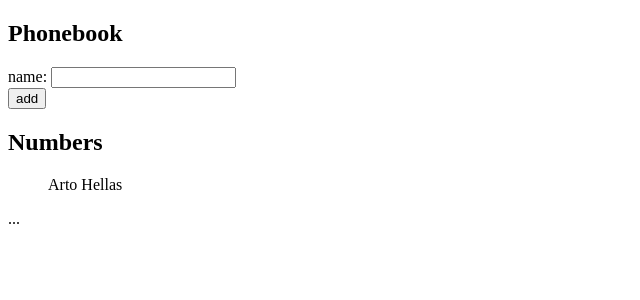
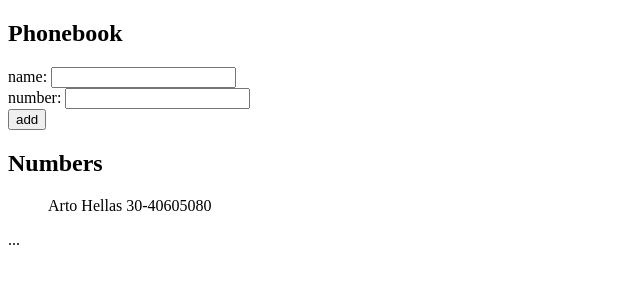
Before and after one commit to martineznacho4/FullStackOpen, a React (Vite) app in the folder part2/: page / in a window 1280 px wide. Shown: the top 300 px of the page, without its empty margins (0-640 px from the left). Built offline with nearby package versions, Linux system fonts and the light colour scheme.

Commit message:
exercise 2.8

```diff
--- a/part2/src/App.jsx
+++ b/part2/src/App.jsx
@@ -1,34 +1,45 @@
 import { useState } from "react";
 
-const Person = ({ name }) => {
-  return <p>{name}</p>;
+const Person = ({ name, number }) => {
+  return (
+    <p>
+      {name} {number}
+    </p>
+  );
 };
 
 const App = () => {
-  const [persons, setPersons] = useState([{ name: "Arto Hellas" }]);
-
+  const [persons, setPersons] = useState([
+    { name: "Arto Hellas", number: "30-40605080" },
+  ]);
   const [newName, setNewName] = useState("");
+  const [newNumber, setNewNumber] = useState("");
 
   const addContact = (event) => {
     event.preventDefault();
-
-    const found = persons.some(person => person.name === newName)
+    const found = persons.some((person) => person.name === newName);
 
     if (found) {
       alert(`${newName} is already added to the Phonebook`);
-      return
+      return;
     }
 
     const newNameObject = {
       name: newName,
+      number: newNumber,
     };
 
     setPersons([...persons, newNameObject]);
     setNewName("");
+    setNewNumber("");
   };
 
   const handleNewName = (event) => {
     setNewName(event.target.value);
+  };
+
+  const handleNewNumber = (e) => {
+    setNewNumber(e.target.value);
   };
 
   return (
@@ -39,13 +50,16 @@ const App = () => {
           name: <input value={newName} onChange={handleNewName} />
         </div>
         <div>
+          number: <input value={newNumber} onChange={handleNewNumber} />
+        </div>
+        <div>
           <button type="submit">add</button>
         </div>
       </form>
       <h2>Numbers</h2>
       <ul>
         {persons.map((person) => (
-          <Person key={person.name} name={person.name} />
+          <Person key={person.name} name={person.name} number={person.number} />
         ))}
       </ul>
       ...
```
